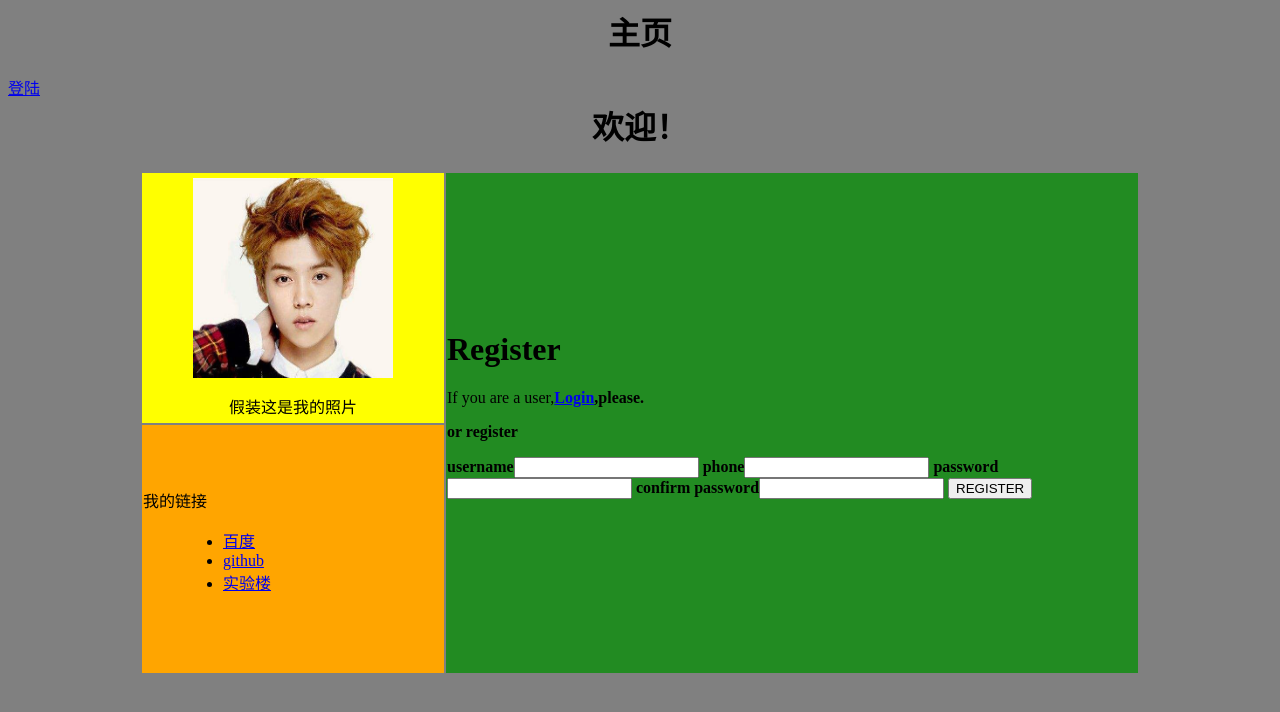
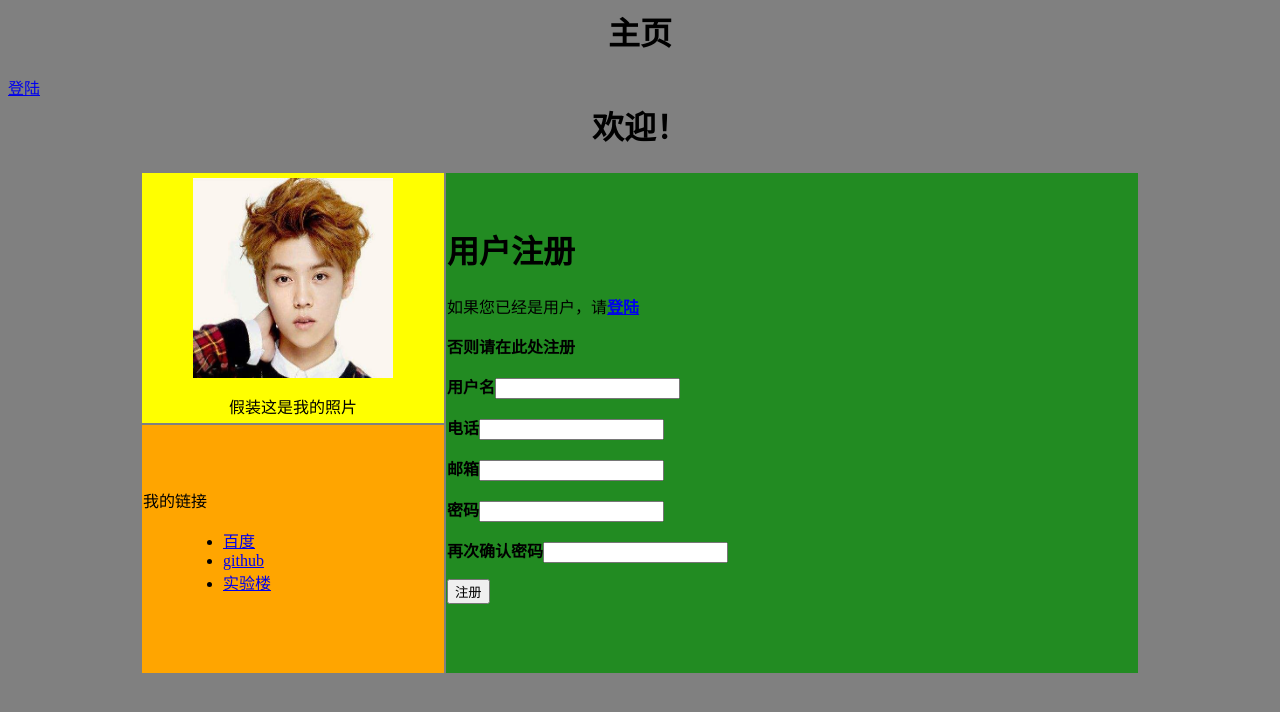
Before and after one commit to yecong14/mysite, a Django app: page /account/register/ in a window 1280 px wide. Shown: the top 712 px of the page. Run offline with Django 3.2, Linux system fonts and the light colour scheme.

Commit message:
重置密码设置成功，用第三方软件重置未成功

```diff
--- a/account/urls.py
+++ b/account/urls.py
@@ -25,10 +25,10 @@ urlpatterns = [
                 {'template_name':'account/password_reset_done.html',},
                 name='password_reset_done'),
                 url(r'^password-reset-confirm/(?P<uidb64>[-\w]+)/(?P<token>[-\w]+)/$',
-                auth_views.password_reset_confirm,{'template_name':'account:password_reset_confirm.html',
+                auth_views.password_reset_confirm,{'template_name':'account/password_reset_confirm.html',
                     'post_reset_redirect':'account/password-reset-complete'},
                     name='password_reset_confirm'),
                 url(r'password-reset-complete/$',auth_views.password_reset_complete,
-                    {'template_name':'account/template_reset_confirm.html'},
+                    {'template_name':'account/password_reset_complete.html'},
                     name='password_reset_complete'),
     ]
--- a/mysite/settings.py
+++ b/mysite/settings.py
@@ -39,6 +39,7 @@ INSTALLED_APPS = [
     'django.contrib.staticfiles',
     'blog',
     'account',
+    'password_reset',
 ]
 
 MIDDLEWARE = [
@@ -124,7 +125,7 @@ STATICFILES_DIRS = (os.path.join(BASE_DIR,'static'),)
 
 LOGIN_REDIRECT_URL = '/blog/'
 
-#EMAIL_BACKEND = 'django.core.mail.backends.smtp.EmailBackend'
+EMAIL_BACKEND = 'django.core.mail.backends.console.EmailBackend'
 EMAIL_HOST = 'smtp.sina.com'
 EMAIL_HOST_USER = '535891464.student@sina.com.cn'
 EMAIL_HOST_PASSWORD = 'yecong14'
--- a/mysite/urls.py
+++ b/mysite/urls.py
@@ -20,4 +20,5 @@ urlpatterns = [
     url(r'^admin/', admin.site.urls),
     url(r'^blog/',include('blog.urls',namespace='blog',app_name='blog')),
     url(r'^account/',include('account.urls',namespace='account',app_name='account')),
+    url(r'^pwd_reset/',include('password_reset.urls',namespace='pwd_reset',app_name='pwd_reset')),
 ]
--- a/templates/account/password_reset_form.html
+++ b/templates/account/password_reset_form.html
@@ -6,7 +6,8 @@
 <p>Forgotten your password? Enter your email address below, and we'll email instructions for setting a new one.</p>
 
 <form class='form-horizontal' action='.' method="post">{% csrf_token %}
-        {{ form.email }}
+	<p> 邮箱： {{ form.email }}</p>
+	<p>或输入用户名：{{ form.username }}</p>
     <input type="submit" value="send email" />
 </form>
 
--- a/templates/account/register.html
+++ b/templates/account/register.html
@@ -3,15 +3,16 @@
 {% block title %}Register user{% endblock %}
 {% block contain %}
 <div class='row text-center vertical-middle-sm'>
-	<h1>Register</h1>
-	<p>If you are a user,<strong><a href='{% url 'account:user_login' %}'>Login</a><strong>,please.</p>
-	<p>or register</p>
+	<h1>用户注册</h1>
+	<p>如果您已经是用户，请<strong><a href='{% url 'account:user_login' %}'>登陆</a><strong></p>
+	<p>否则请在此处注册</p>
 	<form class='form-horizontal' action='.' method='post'>{% csrf_token %}
-	<label>username</label>{{ form.username }}<dr/><dr/>
-	<label>phone</label>{{ profile.phone }}<dr/><dr/>
-	<label>password</label>{{ form.password }}<dr/><dr/>
-	<label>confirm password</label>{{ form.password2 }}<dr/><dr/>
-	<input type='submit' value='REGISTER'>
-	</from>
+		<p><label>用户名</label>{{ form.username }}</p>
+		<p><label>电话</label>{{ profile.phone }}</p>
+		<p><label>邮箱</label>{{ form.email }}</p>
+		<p><label>密码</label>{{ form.password }}</p>
+		<p><label>再次确认密码</label>{{ form.password2 }}</p>
+		<input type='submit' value='注册'>
+	</form>
 </div>
 {% endblock %}
--- /dev/null
+++ b/templates/password_reset/base.html
@@ -0,0 +1 @@
+{% extends "base.html" %}
--- /dev/null
+++ b/templates/password_reset/recovery_email_subject.txt
@@ -0,0 +1 @@
+{% load i18n %}{% blocktrans with domain=site.domain %}Password recovery on {{ domain }}{% endblocktrans %}
```
Also changed, not shown: templates/account/login.html (+8 -5 lines), templates/account/password_reset_confirm.html (+5 -4 lines), templates/password_reset/recovery_done.html (added, +7 -0 lines), templates/password_reset/recovery_email.txt (added, +9 -0 lines), templates/password_reset/recovery_form.html (added, +12 -0 lines), templates/password_reset/reset.html (added, +14 -0 lines), templates/password_reset/reset_sent.html (added, +8 -0 lines), db.sqlite3.
